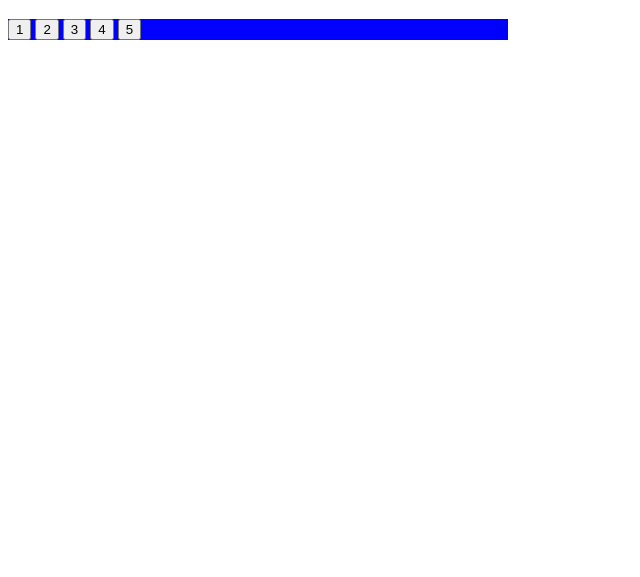
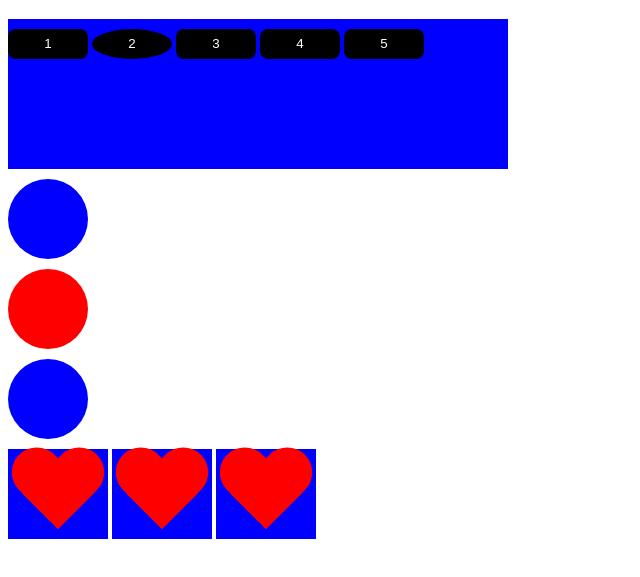
Before and after one commit to Ruslan2103/project, a plain HTML site: page js/index.html in a window 1280 px wide. Shown: the part 95-672 px from the top of the page, without its empty margins (0-640 px from the left). Drawn offline with Linux system fonts and the light colour scheme.

Commit message:
lesson 1-30

```diff
--- a/js/index.html
+++ b/js/index.html
@@ -21,9 +21,11 @@
     <button>5</button>
 </div>
 
-<div class="circle"></div>
-<div class="circle"></div>
-<div class="circle"></div>
+<div>
+    <div class="circle"></div>
+    <div class="circle"></div>
+    <div class="circle"></div>
+</div>
 
 <div class="wrapper">
     <div class="heart"></div>
--- a/js/script.js
+++ b/js/script.js
@@ -988,8 +988,59 @@
 const  box = document.getElementById('box'),
     btns = document.getElementsByTagName('button'),
     circle = document.getElementsByClassName('circle'),
-    hearts = document.querySelectorAll('.heart'),                     // querySelectorAll виводими всі почергово елементи які будуть находитись в масиві
-    oneHeart = document.querySelector('.heart');                      // querySelector тут буде виводитись лише перший елемент
+    wrapper = document.querySelector('.wrapper'),                     // створили для того щоб викорисстовувати безліч раз
+   // // замінили на wrapper замість document щоб було понятно в середині чого ми шукаєм
+    hearts = wrapper.querySelectorAll('.heart'),                     // querySelectorAll виводими всі почергово елементи які будуть находитись в масиві
+    oneHeart = wrapper.querySelector('.heart');                      // querySelector тут буде виводитись лише перший елемент
 
-box.style.backgroundColor = 'blue';
-box.style.width = '500px';
+
+// box.style.backgroundColor = 'blue';
+// box.style.width = '500px';                                       // а тут записуєм так) одне і теж що на рядок нище
+
+box.style.cssText = `background-color: blue; width: 500px`;         // cssText тут записуєм як у css
+
+btns[1].style.borderRadius = '100%';
+circle[1].style.backgroundColor = 'red';
+
+// for (let i = 0; i < hearts.length; i++) {                             // тут ми вибираєм всі елементи hearts
+//     hearts[i].style.backgroundColor = 'blue';                         // спеціальні перебираючі методи
+// }
+
+hearts.forEach(item => {                                                 // тут ми вибираєм всі елементи hearts за допомогою forEach
+    item.style.backgroundColor = 'blue';
+});
+
+// const test = document.createTextNode('бла бла бла');               // цей метод використовується дуже рідко
+
+const div = document.createElement('div');                              // document.createElement Створили новий елемент але він існує лише в середині JS на сторінці він не появиться
+div.classList.add('black');                              // добавили в створений клас колір
+
+// document.body.append(div);                            // добавили створений елемент в кінець сторінки
+// document.querySelector('.wrapper').append(div);       // добавили створений елемент в клас wrapper ОСТАННІМ
+// wrapper.prepend(div);                                 // добавили створений елемент в клас wrapper ПЕРШИМ
+
+// hearts[1].before(div);                                   // тут добавили створений елемент ПЕРЕД hearts[1]
+// hearts[1].after(div);                                    // тут добавили створений елемент ПІСЛЯ hearts[1]
+
+// circle[0].remove();                                      // видаляєм circle[0]
+
+// hearts[0].replaceWith(circle[0]);                           // замінили hearts[0] на circle[0]
+
+                // // Тепре розбиремо конструкції які трохи устаріли але можуть попадатись
+
+// wrapper.appendChild(div);                    // теж саме як і вище вказано добавили створений елемент в кінець сторінки
+
+// wrapper.insertBefore(div, hearts[1]);           // теж саме як і вище вказано
+
+// wrapper.removeChild(hearts[1]);                  // видаляєм hearts[1]
+
+// wrapper.replaceChild(circle[0], hearts[0]);       // замінили hearts[0] на circle[0]
+
+
+
+
+div.innerHTML = '<h1>Hello World</h1>';             // Вписуєм текст в наш створений елемент, можна і без <h1> а можна з HTML структурою
+
+// div.textContent = 'hello';                          // тут працюєм лише з текстом HTML структура тут не підійде як вище
+
+div.insertAdjacentHTML('afterend', '<h2>Hello</h2>');     // В душках 2 аргумента 2гий той html який ми хочемо вставити, а 1ший де вставляти дані, відкриваючи '' показує 4 варіанти
--- a/js/style.css
+++ b/js/style.css
@@ -0,0 +1,78 @@
+.box {
+    width: 150px;
+    height: 150px;
+    background-color: red;
+  }
+  button {
+      width: 80px;
+      height: 30px;
+      margin-top: 10px;
+      border: none;
+      border-radius: 8px;
+      background-color: #000;
+      color: #fff;
+      cursor: pointer;
+      outline: none;
+  }
+
+  .circle {
+      width: 80px;
+      height: 80px;
+      background-color: blue;
+      display: block;
+      margin-top: 10px;
+      border-radius: 100%;
+  }
+
+  .heart {
+      display: inline-block;
+      position: relative;
+      width: 100px;
+      height: 90px;
+      margin-top: 10px;
+  }
+  .heart:before,
+  .heart:after {
+      position: absolute;
+      content: "";
+      left: 50px;
+      top: 0;
+      width: 50px;
+      height: 80px;
+      background: red;
+      -moz-border-radius: 50px 50px 0 0;
+      border-radius: 50px 50px 0 0;
+      -webkit-transform: rotate(-45deg);
+         -moz-transform: rotate(-45deg);
+          -ms-transform: rotate(-45deg);
+           -o-transform: rotate(-45deg);
+              transform: rotate(-45deg);
+      -webkit-transform-origin: 0 100%;
+         -moz-transform-origin: 0 100%;
+          -ms-transform-origin: 0 100%;
+           -o-transform-origin: 0 100%;
+              transform-origin: 0 100%;
+  }
+  .heart:after {
+      left: 0;
+      -webkit-transform: rotate(45deg);
+         -moz-transform: rotate(45deg);
+          -ms-transform: rotate(45deg);
+           -o-transform: rotate(45deg);
+              transform: rotate(45deg);
+      -webkit-transform-origin: 100% 100%;
+         -moz-transform-origin: 100% 100%;
+          -ms-transform-origin: 100% 100%;
+           -o-transform-origin: 100% 100%;
+              transform-origin :100% 100%;
+  }
+  .black{
+      width: 150px;
+      height: 50px;
+      line-height: 50px;
+      text-align: center;
+      background-color: black;
+      margin-bottom: 30px;
+      margin-top: 30px;
+      color: #fff;
+  }
```
